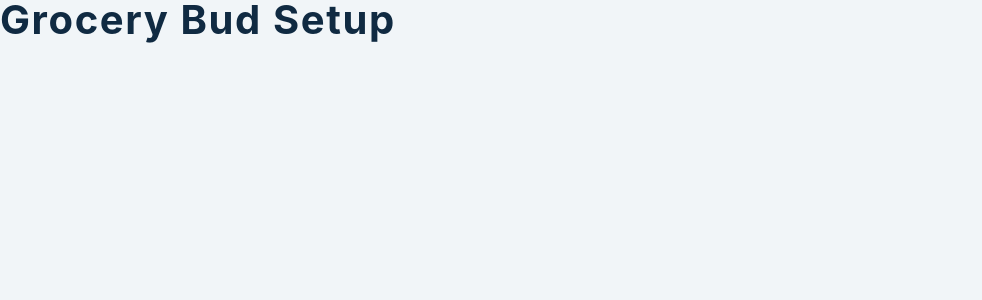
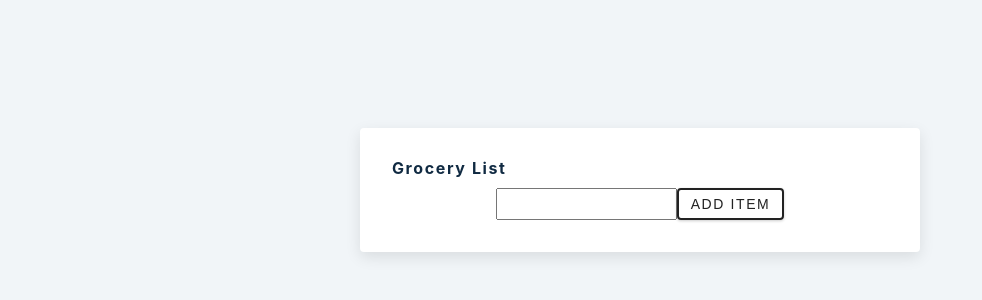
Before and after one commit to 85Marcin/React_Grocery_list, a React (Create React App) app: page / in a window 1280 px wide. Shown: the top 300 px of the page, without its empty margins (0-982 px from the left). Built offline with nearby package versions, Linux system fonts and the light colour scheme; the HTML template or start-up script is replaced by a standard one.

Commit message:
form added

```diff
--- a/package.json
+++ b/package.json
@@ -6,6 +6,7 @@
     "@testing-library/jest-dom": "^5.16.5",
     "@testing-library/react": "^13.4.0",
     "@testing-library/user-event": "^13.5.0",
+    "nanoid": "^5.0.1",
     "react": "^18.2.0",
     "react-dom": "^18.2.0",
     "react-icons": "^4.7.1",
--- a/src/App.js
+++ b/src/App.js
@@ -1,9 +1,25 @@
-import React, { useState, useEffect } from 'react'
-import List from './List'
-import Alert from './Alert'
+import React, { useState, useEffect } from "react"
+import Form from "./Form"
+import { nanoid } from "nanoid"
+import List from "./List"
+import Alert from "./Alert"
 
 function App() {
-  return <h2>grocery bud setup</h2>
+  const [items, setItems] = useState([])
+  const addItem = (itemName) => {
+    const newItem = {
+      name: itemName,
+      completed: false,
+      id: nanoid(),
+    }
+    const nextItems = [...items, newItem]
+    setItems(nextItems)
+  }
+  return (
+    <section className="section-center">
+      <Form addItem={addItem} />
+    </section>
+  )
 }
 
 export default App
--- /dev/null
+++ b/src/Form.jsx
@@ -0,0 +1,29 @@
+import { useState } from "react"
+
+function Form({ addItem }) {
+  const [newItemName, setNewItemName] = useState("")
+  const handleSubmit = (e) => {
+    e.preventDefault()
+    if (!newItemName) return
+    addItem(newItemName)
+    setNewItemName("")
+  }
+  return (
+    <form onSubmit={handleSubmit}>
+      <h4>Grocery List</h4>
+      <div className="form-control">
+        <input
+          type="text"
+          className="form-input"
+          value={newItemName}
+          onChange={(e) => setNewItemName(e.target.value)}
+        />
+        <button type="submit" className="btn">
+          add item
+        </button>
+      </div>
+    </form>
+  )
+}
+
+export default Form
```
Also changed, not shown: 1 other file (tests, documents, lock files or other folders).
